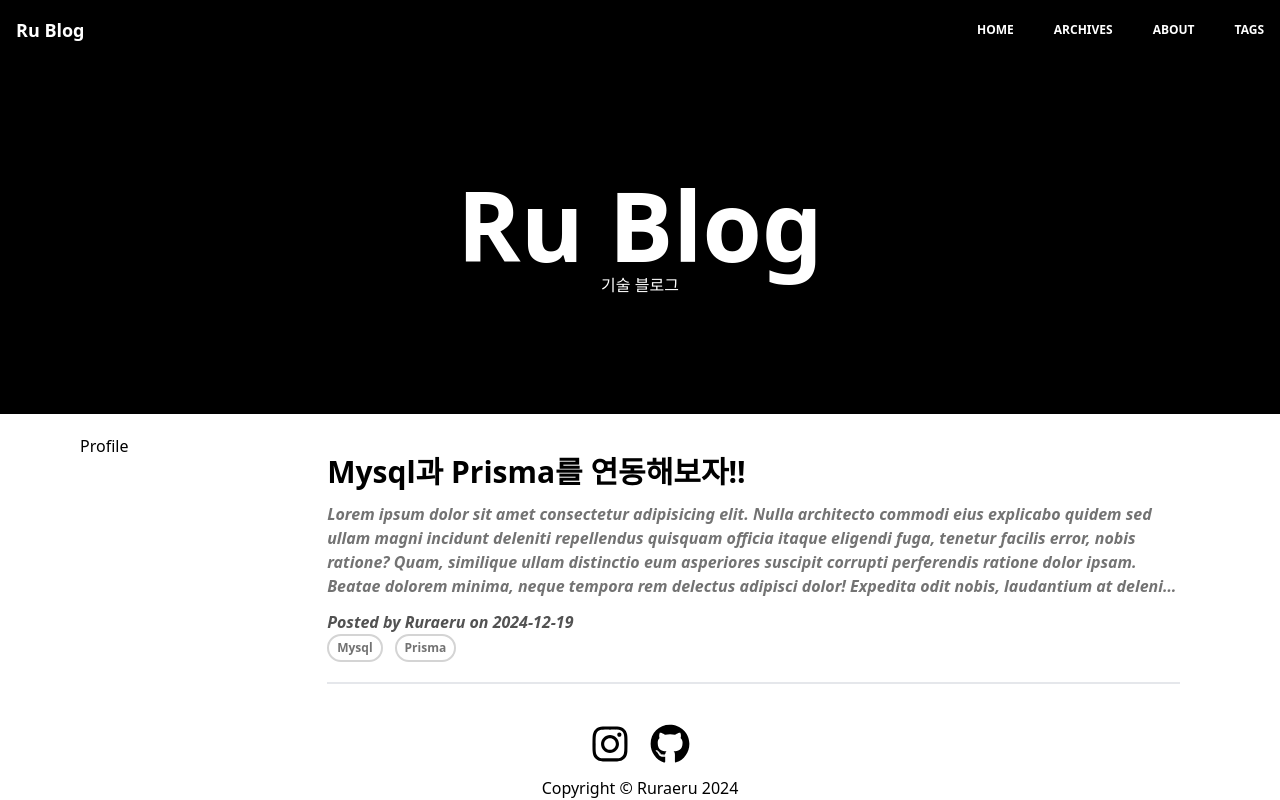
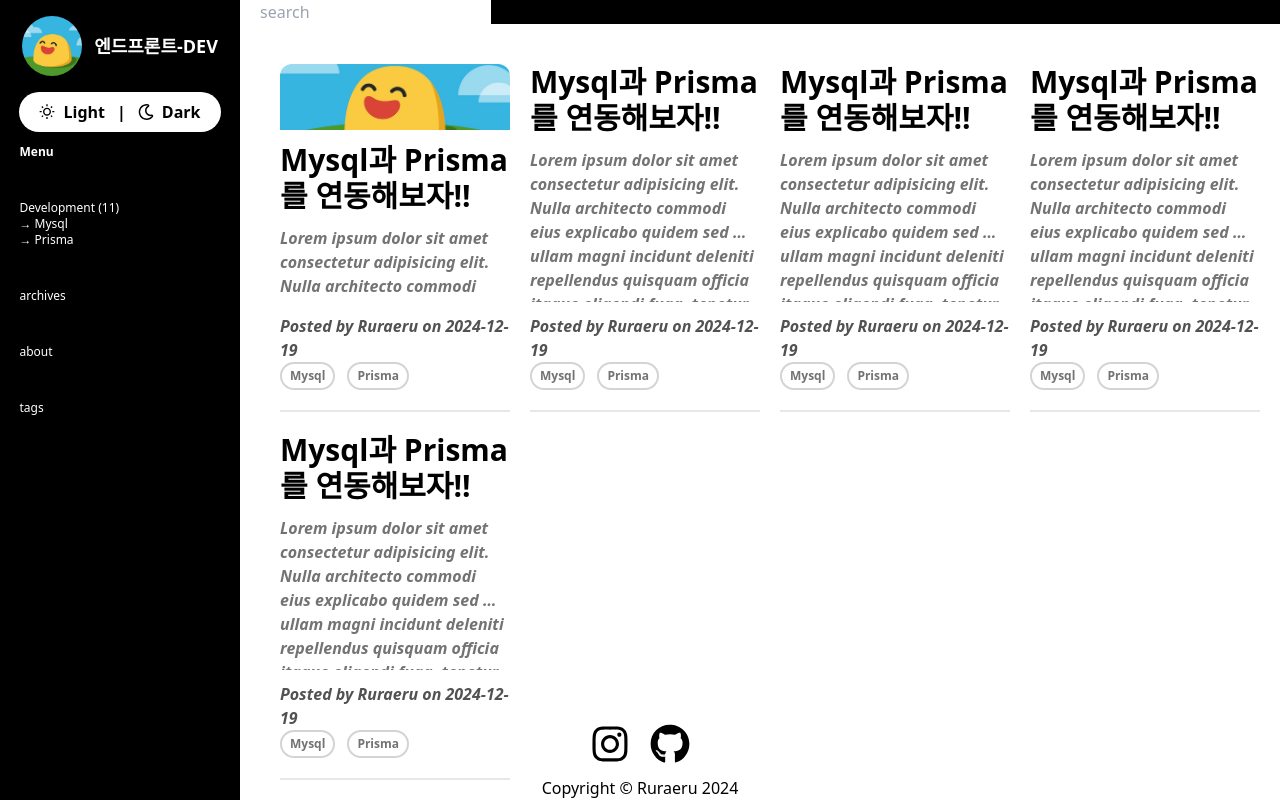
Before and after one commit to ruraeru/next_15_API, a Next.js app: page / in a window 1280 px wide. Built offline with nearby package versions, Linux system fonts and the light colour scheme.

Commit message:
main design change

```diff
--- a/app/(home)/page.tsx
+++ b/app/(home)/page.tsx
@@ -1,39 +1,134 @@
-import ShowUsers from "@/components/showUsers";
-import { createUser } from "./actions"
+import Image from "next/image";
 import Link from "next/link";
-import { FaGithub, FaInstagram } from "react-icons/fa";
+import { FaGithub, FaInstagram, FaRegMoon } from "react-icons/fa";
+import { MdOutlineWbSunny } from "react-icons/md";
 
 export default function Page() {
-    const onClick = async () => {
-        "use server"
-        await createUser();
-    }
     return (
-        <div className="flex flex-col items-center gap-5 relative h-full">
-            <header className="*:text-white w-full h-[457px] flex flex-col items-center bg-black">
-                <div className=" flex items-center justify-between w-full p-4 *:font-bold ">
-                    <div>
-                        <a className="font-bold text-lg">Ru Blog</a>
+        <div className="grid grid-cols-5 gap-5 h-full">
+            <aside className="col-span-1 bg-black flex flex-col items-center h-screen">
+                <div className="*:text-white flex flex-col items-center">
+                    <div className="flex items-center justify-between w-full p-4 *:font-bold ">
+                        <div>
+                            <a className="flex items-center gap-3">
+                                <div className="w-[60px] h-[60px] relative rounded-full overflow-hidden">
+                                    <Image
+                                        fill
+                                        objectFit="cover"
+                                        src={"/images/profile.jpeg"}
+                                        alt="s"
+                                    />
+                                </div>
+                                <span className="font-bold text-lg">엔드프론트-DEV</span>
+                            </a>
+                        </div>
                     </div>
-                    <nav className="*:uppercase flex gap-10 *:text-xs">
-                        <Link href="/home">HOME</Link>
+
+                    {/* <div className="flex flex-col items-center justify-center w-full h-full">
+                        <h1 className="font-extrabold text-5xl">Ru Blog</h1>
+                        <span>기술 블로그</span>
+                    </div> */}
+                </div>
+                <div className="flex flex-col gap-3">
+                    <div className="bg-white p-2 px-5 rounded-full">
+                        <ul className="*:flex *:items-center *:gap-2 flex items-center gap-3 *:font-bold">
+                            <li>
+                                <MdOutlineWbSunny />
+                                Light
+                            </li>
+                            <li>|</li>
+                            <li>
+                                <FaRegMoon />
+                                Dark
+                            </li>
+                        </ul>
+                    </div>
+                    <nav className="flex flex-col gap-10 *:text-xs text-white">
+                        <h1 className="font-bold text-lg">Menu</h1>
+                        <ul>
+                            <Link href="/category/home">Development (11)</Link>
+                            <li>
+                                <Link href="/category/mysql">&rarr; Mysql</Link>
+                            </li>
+                            <li>
+                                <Link href="/category/prisma">&rarr; Prisma</Link>
+                            </li>
+                        </ul>
                         <Link href="/archives">archives</Link>
                         <Link href="/about">about</Link>
                         <Link href="/tags">tags</Link>
                     </nav>
                 </div>
-                <div className="flex flex-col items-center justify-center w-full h-full">
-                    <h1 className="font-extrabold text-8xl">Ru Blog</h1>
-                    <span>기술 블로그</span>
-                </div>
-            </header>
-            <main className="grid grid-cols-5 gap-4 w-full px-20">
-                <aside>
-                    <div>
-                        Profile
+            </aside>
+            <main className="col-span-4 flex flex-col items-center gap-5 relative h-screen">
+                <header className="w-full bg-black">
+                    <input type="text" placeholder="search" />
+                </header>
+                <article className="col-span-4 p-5 gap-5 grid grid-cols-4 grid-rows-2 overflow-hidden">
+                    <div className="flex flex-col gap-3 border-b-2">
+                        <div className="w-full h-[300px] relative rounded-t-xl overflow-hidden">
+                            <Image
+                                fill
+                                objectFit="cover"
+                                src={"/images/profile.jpeg"}
+                                alt="s"
+                            />
+                        </div>
+                        <h1 className="text-3xl font-bold">Mysql과 Prisma를 연동해보자!!</h1>
+                        <p className="font-semibold text-neutral-500 italic truncate line-clamp-4 h-full whitespace-break-spaces">
+                            Lorem ipsum dolor sit amet consectetur adipisicing elit. Nulla architecto commodi eius explicabo quidem sed ullam magni incidunt deleniti repellendus quisquam officia itaque eligendi fuga, tenetur facilis error, nobis ratione? Quam, similique ullam distinctio eum asperiores suscipit corrupti perferendis ratione dolor ipsam. Beatae dolorem minima, neque tempora rem delectus adipisci dolor! Expedita odit nobis, laudantium at deleniti eius doloribus praesentium numquam tenetur nihil. Voluptatem, illum nemo sunt fugiat ut nam aliquid odit deserunt aut praesentium dolores? Dicta sunt perspiciatis, error delectus ipsam, obcaecati omnis, eveniet non libero ratione eaque sint facere assumenda dolore nemo! Nisi necessitatibus consequuntur ipsum aliquam tempore.
+                        </p>
+                        <div className="mb-5">
+                            <span className="font-semibold text-neutral-600 italic">Posted by Ruraeru on 2024-12-19</span>
+                            <ul className="flex items-center gap-3 *:text-xs font-semibold *:border-2 *:rounded-full *:p-1 *:px-2 *:border-neutral-300 *:text-neutral-500
+                            ">
+                                <li>Mysql</li>
+                                <li>Prisma</li>
+                            </ul>
+                        </div>
                     </div>
-                </aside>
-                <article className="col-span-4 p-5 first:border-0 flex flex-col gap-5">
+                    <div className="flex flex-col gap-3 border-b-2">
+                        <h1 className="text-3xl font-bold">Mysql과 Prisma를 연동해보자!!</h1>
+                        <p className="font-semibold text-neutral-500 italic truncate line-clamp-4 h-full whitespace-break-spaces">
+                            Lorem ipsum dolor sit amet consectetur adipisicing elit. Nulla architecto commodi eius explicabo quidem sed ullam magni incidunt deleniti repellendus quisquam officia itaque eligendi fuga, tenetur facilis error, nobis ratione? Quam, similique ullam distinctio eum asperiores suscipit corrupti perferendis ratione dolor ipsam. Beatae dolorem minima, neque tempora rem delectus adipisci dolor! Expedita odit nobis, laudantium at deleniti eius doloribus praesentium numquam tenetur nihil. Voluptatem, illum nemo sunt fugiat ut nam aliquid odit deserunt aut praesentium dolores? Dicta sunt perspiciatis, error delectus ipsam, obcaecati omnis, eveniet non libero ratione eaque sint facere assumenda dolore nemo! Nisi necessitatibus consequuntur ipsum aliquam tempore.
+                        </p>
+                        <div className="mb-5">
+                            <span className="font-semibold text-neutral-600 italic">Posted by Ruraeru on 2024-12-19</span>
+                            <ul className="flex items-center gap-3 *:text-xs font-semibold *:border-2 *:rounded-full *:p-1 *:px-2 *:border-neutral-300 *:text-neutral-500
+                            ">
+                                <li>Mysql</li>
+                                <li>Prisma</li>
+                            </ul>
+                        </div>
+                    </div>
+                    <div className="flex flex-col gap-3 border-b-2">
+                        <h1 className="text-3xl font-bold">Mysql과 Prisma를 연동해보자!!</h1>
+                        <p className="font-semibold text-neutral-500 italic truncate line-clamp-4 h-full whitespace-break-spaces">
+                            Lorem ipsum dolor sit amet consectetur adipisicing elit. Nulla architecto commodi eius explicabo quidem sed ullam magni incidunt deleniti repellendus quisquam officia itaque eligendi fuga, tenetur facilis error, nobis ratione? Quam, similique ullam distinctio eum asperiores suscipit corrupti perferendis ratione dolor ipsam. Beatae dolorem minima, neque tempora rem delectus adipisci dolor! Expedita odit nobis, laudantium at deleniti eius doloribus praesentium numquam tenetur nihil. Voluptatem, illum nemo sunt fugiat ut nam aliquid odit deserunt aut praesentium dolores? Dicta sunt perspiciatis, error delectus ipsam, obcaecati omnis, eveniet non libero ratione eaque sint facere assumenda dolore nemo! Nisi necessitatibus consequuntur ipsum aliquam tempore.
+                        </p>
+                        <div className="mb-5">
+                            <span className="font-semibold text-neutral-600 italic">Posted by Ruraeru on 2024-12-19</span>
+                            <ul className="flex items-center gap-3 *:text-xs font-semibold *:border-2 *:rounded-full *:p-1 *:px-2 *:border-neutral-300 *:text-neutral-500
+                            ">
+                                <li>Mysql</li>
+                                <li>Prisma</li>
+                            </ul>
+                        </div>
+                    </div>
+                    <div className="flex flex-col gap-3 border-b-2">
+                        <h1 className="text-3xl font-bold">Mysql과 Prisma를 연동해보자!!</h1>
+                        <p className="font-semibold text-neutral-500 italic truncate line-clamp-4 h-full whitespace-break-spaces">
+                            Lorem ipsum dolor sit amet consectetur adipisicing elit. Nulla architecto commodi eius explicabo quidem sed ullam magni incidunt deleniti repellendus quisquam officia itaque eligendi fuga, tenetur facilis error, nobis ratione? Quam, similique ullam distinctio eum asperiores suscipit corrupti perferendis ratione dolor ipsam. Beatae dolorem minima, neque tempora rem delectus adipisci dolor! Expedita odit nobis, laudantium at deleniti eius doloribus praesentium numquam tenetur nihil. Voluptatem, illum nemo sunt fugiat ut nam aliquid odit deserunt aut praesentium dolores? Dicta sunt perspiciatis, error delectus ipsam, obcaecati omnis, eveniet non libero ratione eaque sint facere assumenda dolore nemo! Nisi necessitatibus consequuntur ipsum aliquam tempore.
+                        </p>
+                        <div className="mb-5">
+                            <span className="font-semibold text-neutral-600 italic">Posted by Ruraeru on 2024-12-19</span>
+                            <ul className="flex items-center gap-3 *:text-xs font-semibold *:border-2 *:rounded-full *:p-1 *:px-2 *:border-neutral-300 *:text-neutral-500
+                            ">
+                                <li>Mysql</li>
+                                <li>Prisma</li>
+                            </ul>
+                        </div>
+                    </div>
                     <div className="flex flex-col gap-3 border-b-2">
                         <h1 className="text-3xl font-bold">Mysql과 Prisma를 연동해보자!!</h1>
                         <p className="font-semibold text-neutral-500 italic truncate line-clamp-4 h-full whitespace-break-spaces">
@@ -50,7 +145,7 @@ export default function Page() {
                     </div>
                 </article>
             </main>
-            <footer className="w-full flex flex-col items-center justify-center gap-3">
+            <footer className="w-full absolute bottom-0 flex flex-col items-center justify-center gap-3">
                 <ul className="flex justify-center items-center gap-5">
                     <li>
                         <FaInstagram size={40} />
@@ -65,8 +160,6 @@ export default function Page() {
                     </span>
                 </div>
             </footer>
-            {/* <button onClick={onClick} className="border-2 p-5 bg-black text-white">add users</button>
-            <ShowUsers /> */}
-        </div >
+        </div>
     )
 }
--- a/app/layout.tsx
+++ b/app/layout.tsx
@@ -13,7 +13,7 @@ export default function RootLayout({
 }) {
   return (
     <html lang="en">
-      <body className="max-w-screen-xl mx-auto h-screen">{children}</body>
+      <body className="w-screen h-screen">{children}</body>
     </html>
   )
 }
```
Also changed, not shown: public/images/profile.jpeg (added).
